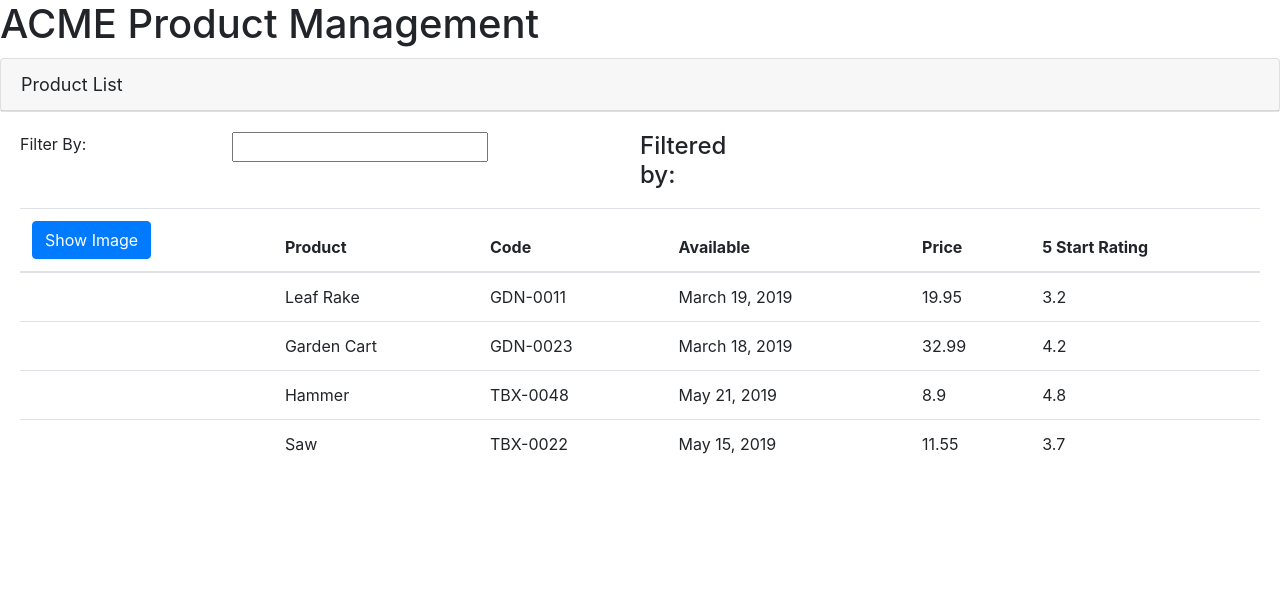
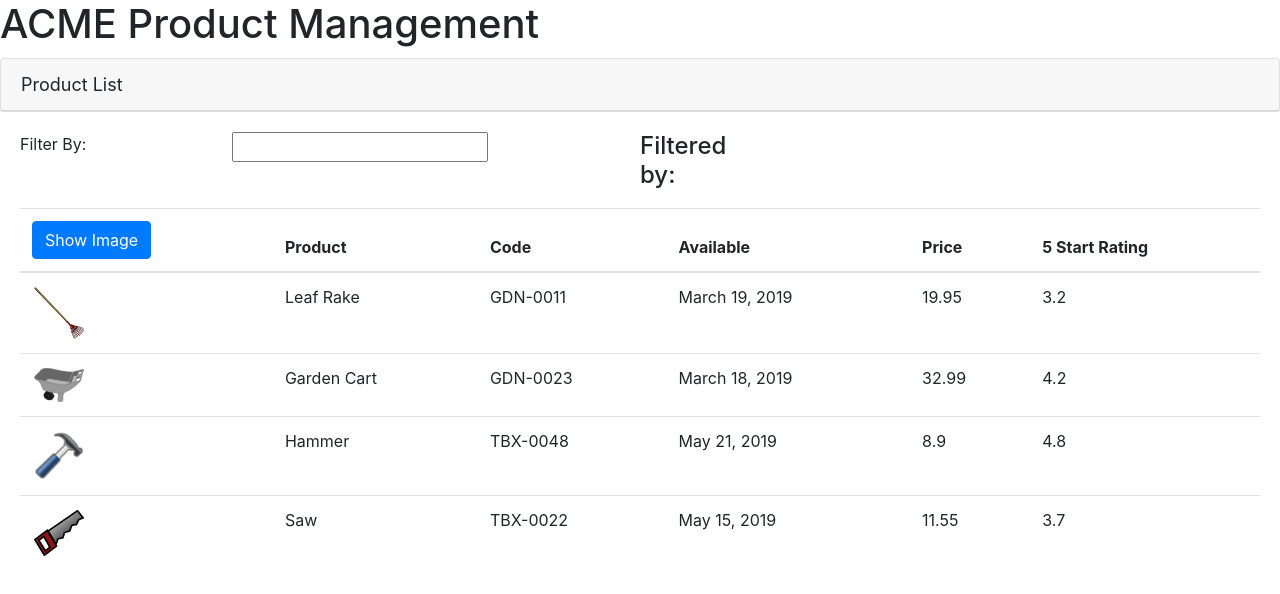
Before and after one commit to SteveMustanski/APM, an Angular app: page / in a window 1280 px wide. Shown: the top 594 px of the page. Built offline with nearby package versions, Linux system fonts and the light colour scheme.

Commit message:
added style properties and bindings to images

```diff
--- a/src/app/products/product-list.component.html
+++ b/src/app/products/product-list.component.html
@@ -34,7 +34,14 @@
     </thead>
     <tbody>
       <tr *ngFor='let product of products'>
-        <td></td>
+        <td>
+          <img [src]='product.imageUrl'
+            [title]='product.productName'
+            [alt]='product.productName'
+            [style.width.px]='imageWidth'
+            [style.margin.px]='imageMargin'
+          />
+        </td>
         <td>{{product.productName}}</td>
         <td>{{product.productCode}}</td>
         <td>{{product.releaseDate}}</td>
--- a/src/app/products/product-list.component.ts
+++ b/src/app/products/product-list.component.ts
@@ -7,6 +7,8 @@ import { Component } from "@angular/core";
 
 export class ProductListComponent {
   pageTitle: string = 'Product List';
+  imageWidth: number = 50;
+  imageMargin: number = 2;
   products: any[] = [
     {
       "productId": 1,
```
